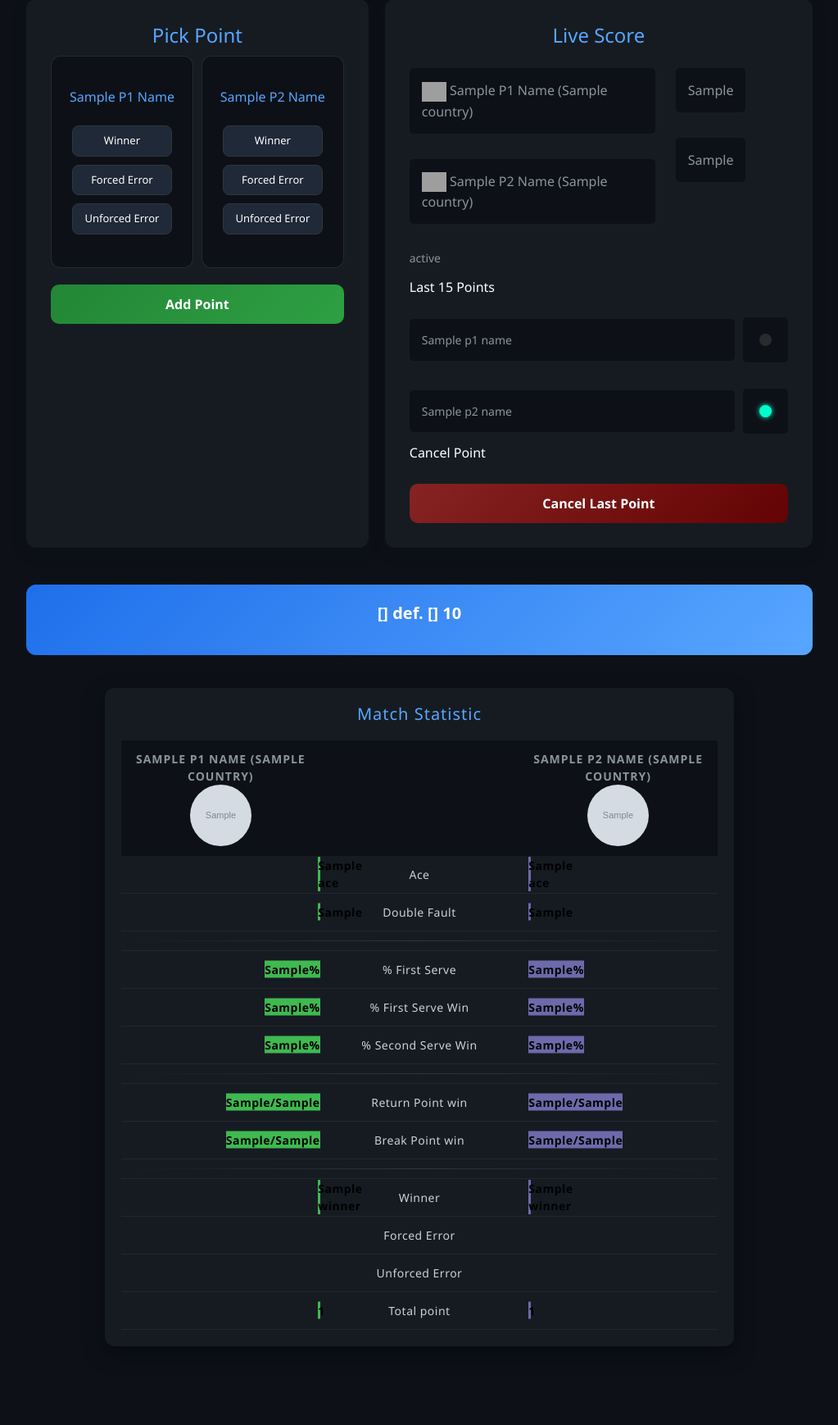
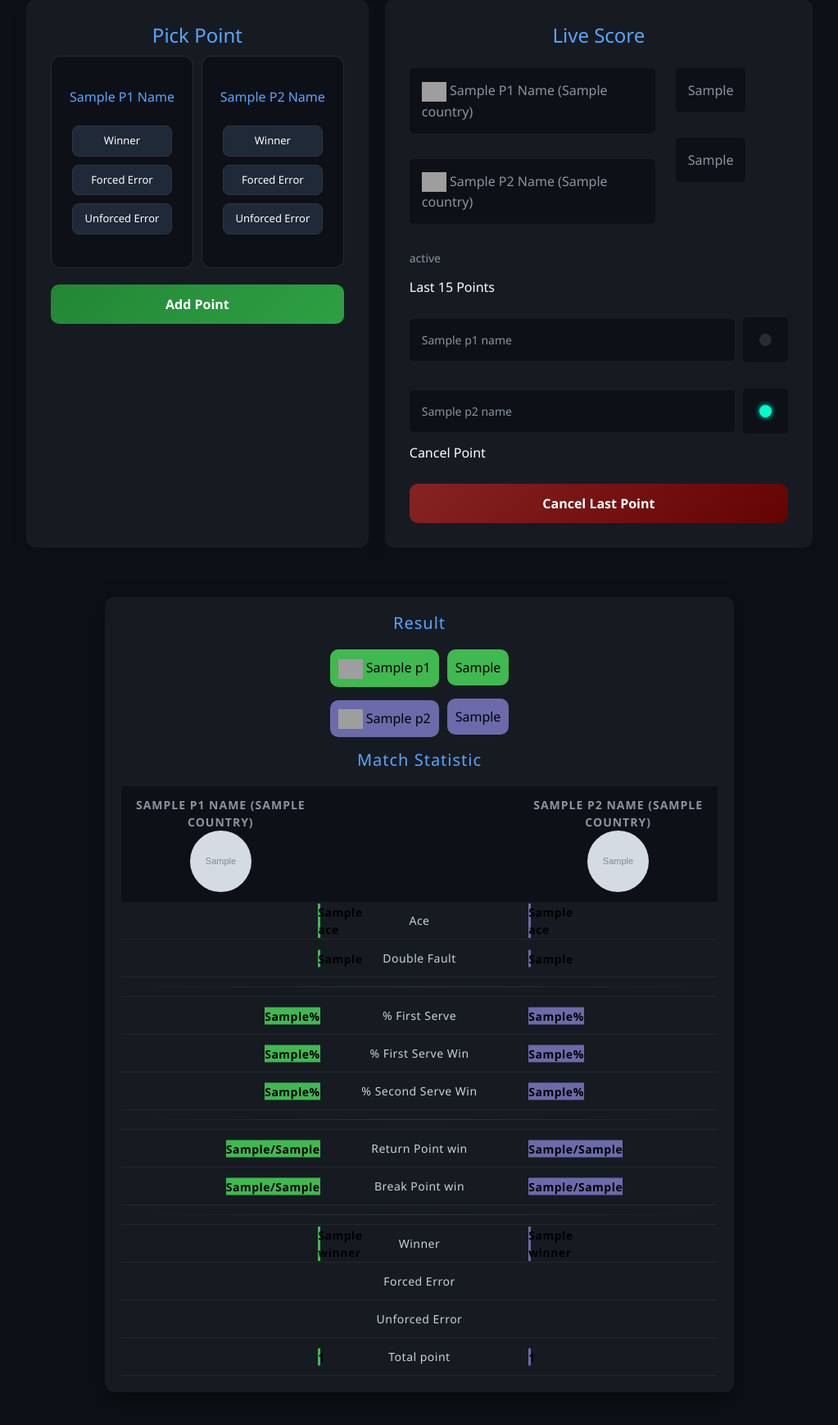
Before and after one commit to achmad-irfan/tennis-score-simulation-app, a Django app: template templates/index.html in a window 1280 px wide. Shown: the part 809-2547 px from the top of the page at 82% size, without its empty margins (128-1151 px from the left). Before the commit the page ends 2431 px from the top, so only its background shows below. Run offline with Django 5.2, Linux system fonts and the light colour scheme; the template is opened without the code that fills it: most values are stand-ins (such as "Sample title", 1, 10 or a date in 2020); grey boxes marked "Sample" are stand-in pictures; some libraries are stand-ins or nearby versions; grey boxes are pictures that could not be loaded.

Commit message:
pindah result ke atas tabel

```diff
--- a/TennisSkor/score.py
+++ b/TennisSkor/score.py
@@ -207,7 +207,7 @@ class ScoringSystem:
             self.check_tiebreak(match, player, opponent)
             return
 
-        if player.sets[match.current_set] >= 6 and (player.sets[match.current_set] - opponent.sets[match.current_set] >= 2):
+        if player.sets[match.current_set] >= 2 and (player.sets[match.current_set] - opponent.sets[match.current_set] >= 1):
             match.current_set += 1
 
             player.point = 0
--- a/TennisSkor/views.py
+++ b/TennisSkor/views.py
@@ -70,5 +70,4 @@ def Skor(request):
             context[f"{attr}{y}_p1"] = new_value["p1"][attr][i]
             context[f"{attr}{y}_p2"] = new_value["p2"][attr][i]
 
-    print(context['history'])
     return render(request, 'index.html', context)
--- a/static/css/styles.css
+++ b/static/css/styles.css
@@ -201,18 +201,27 @@ h2 {
    RESULT BOX
    ============================== */
 .result {
-  margin-top: 25px;
-  padding: 20px;
-  background: linear-gradient(135deg, #1f6feb, #58a6ff);
-  border-radius: 12px;
-  text-align: center;
-  grid-area: result;
+  display: flex;
+  flex-direction: row;
+  justify-content: center;
+  gap: 10px;
 }
 
-.result p {
-  font-size: 20px;
-  font-weight: bold;
-  color: white;
+.result_name p,
+.result .gameside p {
+  padding: 10px;
+  border-radius: 10px;
+  color: black;
+}
+
+.result_name p:first-child,
+.result .gameside p:first-child {
+  background-color: #3fb950;
+}
+
+.result_name p:last-child,
+.result .gameside p:last-child {
+  background-color: #6c6aaa;
 }
 
 /* ==============================
--- /dev/null
+++ b/templates/snippets/game.html
@@ -0,0 +1,19 @@
+<!-- Set 1 -->
+<div class="gameside">
+    <p class="game {% if set_winner.0 == "p1" %}winner{% endif %}">{{sets1_p1}}</p>
+    <p class="game {% if set_winner.0 == "p2" %}winner{% endif %}">{{sets1_p2}}</p>
+</div>
+<!-- Set 2 -->
+{% if current_set > 0 %}
+<div class="gameside">
+    <p class="game {% if set_winner.1 == "p1" %}winner{% endif %}">{{sets2_p1}}</p>
+    <p class="game {% if set_winner.1 == "p2" %}winner{% endif %}">{{sets2_p2}}</p>
+</div>
+{% endif %}
+<!-- Set 3 -->
+{% if current_set > 1 %}
+<div class="gameside">
+    <p class="game {% if set_winner.2 == "p1" %}winner{% endif %}">{{sets3_p1}}</p>
+    <p class="game {% if set_winner.2 == "p2" %}winner{% endif %}">{{sets3_p2}}</p>
+</div>
+{% endif %}
--- a/templates/snippets/score.html
+++ b/templates/snippets/score.html
@@ -6,30 +6,12 @@
     <h4 class="generalh4">Live Score</h4>
     <div class="livescore">
       <!-- Scoring -->
-      {% include 'snippets/score_player.html' %}
-      <!-- End of Scoring -->
-       {% if not finish %}
+      {% include 'snippets/score_player.html' %} {% if not finish %}
       <div class="setside">
         <p class="game">{{p1.set_win}}</p>
         <p class="game">{{p2.set_win}}</p>
       </div>
-      {% endif %}
-      <div class="gameside">
-        <p class="game {% if set_winner.0 == "p1" %}winner{% endif %}">{{sets1_p1}}</p>
-        <p class="game {% if set_winner.0 == "p2" %}winner{% endif %}">{{sets1_p2}}</p>
-      </div>
-      {% if current_set > 0 %}
-      <div class="gameside">
-        <p class="game {% if set_winner.1 == "p1" %}winner{% endif %}">{{sets2_p1}}</p>
-        <p class="game {% if set_winner.1 == "p2" %}winner{% endif %}">{{sets2_p2}}</p>
-      </div>
-      {% endif %} {% if current_set > 1 %}
-      <div class="gameside">
-        <p class="game {% if set_winner.2 == "p1" %}winner{% endif %}">{{sets3_p1}}</p>
-        <p class="game {% if set_winner.2 == "p2" %}winner{% endif %}">{{sets3_p2}}</p>
-      </div>
-      {% endif %}
-      {% if not is_tiebreak and not finish %}
+      {% endif %} {% include 'snippets/game.html' %} {% if not is_tiebreak and not finish %}
       <div class="pointside">
         <p class="points">{{p1.point}}</p>
         <p class="points">{{p2.point}}</p>
@@ -68,18 +50,11 @@
       <h6>Cancel Point</h6>
       <form method="post" id="cancelForm">
         {% csrf_token %}
-     <input type="hidden" name="cancel_point" value="1">
-    <button id="cancel_point" type="button"
-          onclick="confirm_cancel()"
-    >Cancel Last Point</button>
+        <input type="hidden" name="cancel_point" value="1" />
+        <button id="cancel_point" type="button" onclick="confirm_cancel()">Cancel Last Point</button>
       </form>
     </div>
   </div>
-  {% if finish %}
-  <div class="result">
-    <p>{{match_winner|title}} def. {{match_loser|title}} {{score}}</p>
-  </div>
-  {% endif %}
 </div>
 
 <script src="https://cdn.jsdelivr.net/npm/sweetalert2@11"></script>
--- a/templates/snippets/statistic.html
+++ b/templates/snippets/statistic.html
@@ -1,128 +1,22 @@
 <div class="statistic general">
-  <h3>Match Statistic</h3>
-  <table>
-    <thead>
-      <tr>
-        <th>
-          {{ p1_name }} ({{p1_profile.country}}) <br />
-          <img src="{{p1_profile.photo}}" alt="" />
-        </th>
-        <th></th>
-        <th>
-          {{ p2_name }} ({{p2_profile.country}}) <br />
-          <img src="{{p2_profile.photo}}" alt="" />
-        </th>
-      </tr>
-    </thead>
-    <tbody>
-      <tr>
-        <td>
-          <div class="containerp1" style="width: {{totals.total_ace_pct1}}%;">{{p1.ace}}</div>
-        </td>
-        <td>Ace</td>
-        <td>
-          <div class="containerp2" style="width: {{totals.total_ace_pct2}}%;">{{p2.ace}}</div>
-        </td>
-      </tr>
-      <tr>
-        <td>
-          <div class="containerp1" style="width: {{totals.total_double_fault_pct1}}%;">{{p1.double_fault}}</div>
-        </td>
-        <td>Double Fault</td>
-        <td>
-          <div class="containerp2" style="width: {{totals.total_double_fault_pct2}}%;">{{p2.double_fault}}</div>
-        </td>
-      </tr>
-      <tr class="type">
-        <td colspan="3"></td>
-      </tr>
-      <tr>
-        <td>
-          <div class="containerp1" style="width: {{p1.first_serve_pct}}%;">{{p1.first_serve_pct}}%</div>
-        </td>
-        <td>% First Serve</td>
-        <td>
-          <div class="containerp2" style="width: {{p2.first_serve_pct}}%;">{{p2.first_serve_pct}}%</div>
-        </td>
-      </tr>
-      <tr>
-        <td>
-          <div class="containerp1" style="width: {{p1.first_serve_win_pct}}%;">{{p1.first_serve_win_pct}}%</div>
-        </td>
-        <td>% First Serve Win</td>
-        <td>
-          <div class="containerp2" style="width: {{p2.first_serve_win_pct}}%;">{{p2.first_serve_win_pct}}%</div>
-        </td>
-      </tr>
-      <tr>
-        <td>
-          <div class="containerp1" style="width: {{p1.second_serve_win_pct}}%;">{{p1.second_serve_win_pct}}%</div>
-        </td>
-        <td>% Second Serve Win</td>
-        <td>
-          <div class="containerp2" style="width: {{p2.second_serve_win_pct}}%;">{{p2.second_serve_win_pct}}%</div>
-        </td>
-      </tr>
-      <tr class="type">
-        <td colspan="3"></td>
-      </tr>
-      <tr>
-        <td>
-          <div class="containerp1" style="width: {{p1.return_point_pct}}%;">{{p1.return_point_win}}/{{p1.return_point}}</div>
-        </td>
-        <td>Return Point win</td>
-        <td>
-          <div class="containerp2" style="width: {{p2.return_point_pct}}%;">{{p2.return_point_win}}/{{p2.return_point}}</div>
-        </td>
-      </tr>
-      <tr>
-        <td>
-          <div class="containerp1" style="width: {{p1.break_point_win_pct}}%;">{{p1.break_point_win}}/{{p1.break_point}}</div>
-        </td>
-        <td>Break Point win</td>
-        <td>
-          <div class="containerp2" style="width: {{p2.break_point_win_pct}}%;">{{p2.break_point_win}}/{{p2.break_point}}</div>
-        </td>
-      </tr>
-      <tr class="type">
-        <td colspan="3"></td>
-      </tr>
-      <tr>
-        <td>
-          <div class="containerp1" style="width: {{totals.total_winner_pct1}}%;">{{p1.winner}}</div>
-        </td>
-        <td>Winner</td>
-        <td>
-          <div class="containerp2" style="width: {{totals.total_winner_pct2}}%;">{{p2.winner}}</div>
-        </td>
-      </tr>
-      <tr>
-        <td>
-          <div class="containerp1" style="width: {{totals.total_forced_error_pct1}}%;">{{p1.forced_error}}</div>
-        </td>
-        <td>Forced Error</td>
-        <td>
-          <div class="containerp2" style="width: {{totals.total_forced_error_pct2}}%;">{{p2.forced_error}}</div>
-        </td>
-      </tr>
-      <tr>
-        <td>
-          <div class="containerp1" style="width: {{totals.total_unforced_error_pct1}}%;">{{p1.unforced_error}}</div>
-        </td>
-        <td>Unforced Error</td>
-        <td>
-          <div class="containerp2" style="width: {{totals.total_unforced_error_pct2}}%;">{{p2.unforced_error}}</div>
-        </td>
-      </tr>
-      <tr>
-        <td>
-          <div class="containerp1" style="width: {{totals.total_total_point_pct1}}%;">{{p1.total_point}}</div>
-        </td>
-        <td>Total point</td>
-        <td>
-          <div class="containerp2" style="width: {{totals.total_total_point_pct2}}%;">{{p2.total_point}}</div>
-        </td>
-      </tr>
-    </tbody>
-  </table>
+  <!-- Result -->
+  {% if finish %}
+  <h3>Result</h3>
+  <div class="result">
+    <div class="result_name">
+      <p>
+        <span class="flag"> <img width="30" height="24" src="{{p1_profile.flag}}" alt="tennis-ball" /> </span>{{p1.name}} {% if match_winner == p1.name %} ✔ {% endif %}
+      </p>
+      <p>
+        <span class="flag"> <img width="30" height="24" src="{{p2_profile.flag}}" alt="tennis-ball" /> </span>{{p2.name}} {% if match_winner == p2.name %} ✔ {% endif %}
+      </p>
+    </div>
+    {% include 'snippets/game.html' %}
+  </div>
+  {% endif %}
+  <!-- End of Result -->
+
+  <!-- Table -->
+  {% include 'snippets/table.html' %}
+  <!-- End of Table -->
 </div>
--- /dev/null
+++ b/templates/snippets/table.html
@@ -0,0 +1,126 @@
+<h3>Match Statistic</h3>
+<table>
+  <thead>
+    <tr>
+      <th>
+        {{ p1_name }} ({{p1_profile.country}}) <br />
+        <img src="{{p1_profile.photo}}" alt="" />
+      </th>
+      <th></th>
+      <th>
+        {{ p2_name }} ({{p2_profile.country}}) <br />
+        <img src="{{p2_profile.photo}}" alt="" />
+      </th>
+    </tr>
+  </thead>
+  <tbody>
+    <tr>
+      <td>
+        <div class="containerp1" style="width: {{totals.total_ace_pct1}}%;">{{p1.ace}}</div>
+      </td>
+      <td>Ace</td>
+      <td>
+        <div class="containerp2" style="width: {{totals.total_ace_pct2}}%;">{{p2.ace}}</div>
+      </td>
+    </tr>
+    <tr>
+      <td>
+        <div class="containerp1" style="width: {{totals.total_double_fault_pct1}}%;">{{p1.double_fault}}</div>
+      </td>
+      <td>Double Fault</td>
+      <td>
+        <div class="containerp2" style="width: {{totals.total_double_fault_pct2}}%;">{{p2.double_fault}}</div>
+      </td>
+    </tr>
+    <tr class="type">
+      <td colspan="3"></td>
+    </tr>
+    <tr>
+      <td>
+        <div class="containerp1" style="width: {{p1.first_serve_pct}}%;">{{p1.first_serve_pct}}%</div>
+      </td>
+      <td>% First Serve</td>
+      <td>
+        <div class="containerp2" style="width: {{p2.first_serve_pct}}%;">{{p2.first_serve_pct}}%</div>
+      </td>
+    </tr>
+    <tr>
+      <td>
+        <div class="containerp1" style="width: {{p1.first_serve_win_pct}}%;">{{p1.first_serve_win_pct}}%</div>
+      </td>
+      <td>% First Serve Win</td>
+      <td>
+        <div class="containerp2" style="width: {{p2.first_serve_win_pct}}%;">{{p2.first_serve_win_pct}}%</div>
+      </td>
+    </tr>
+    <tr>
+      <td>
+        <div class="containerp1" style="width: {{p1.second_serve_win_pct}}%;">{{p1.second_serve_win_pct}}%</div>
+      </td>
+      <td>% Second Serve Win</td>
+      <td>
+        <div class="containerp2" style="width: {{p2.second_serve_win_pct}}%;">{{p2.second_serve_win_pct}}%</div>
+      </td>
+    </tr>
+    <tr class="type">
+      <td colspan="3"></td>
+    </tr>
+    <tr>
+      <td>
+        <div class="containerp1" style="width: {{p1.return_point_pct}}%;">{{p1.return_point_win}}/{{p1.return_point}}</div>
+      </td>
+      <td>Return Point win</td>
+      <td>
+        <div class="containerp2" style="width: {{p2.return_point_pct}}%;">{{p2.return_point_win}}/{{p2.return_point}}</div>
+      </td>
+    </tr>
+    <tr>
+      <td>
+        <div class="containerp1" style="width: {{p1.break_point_win_pct}}%;">{{p1.break_point_win}}/{{p1.break_point}}</div>
+      </td>
+      <td>Break Point win</td>
+      <td>
+        <div class="containerp2" style="width: {{p2.break_point_win_pct}}%;">{{p2.break_point_win}}/{{p2.break_point}}</div>
+      </td>
+    </tr>
+    <tr class="type">
+      <td colspan="3"></td>
+    </tr>
+    <tr>
+      <td>
+        <div class="containerp1" style="width: {{totals.total_winner_pct1}}%;">{{p1.winner}}</div>
+      </td>
+      <td>Winner</td>
+      <td>
+        <div class="containerp2" style="width: {{totals.total_winner_pct2}}%;">{{p2.winner}}</div>
+      </td>
+    </tr>
+    <tr>
+      <td>
+        <div class="containerp1" style="width: {{totals.total_forced_error_pct1}}%;">{{p1.forced_error}}</div>
+      </td>
+      <td>Forced Error</td>
+      <td>
+        <div class="containerp2" style="width: {{totals.total_forced_error_pct2}}%;">{{p2.forced_error}}</div>
+      </td>
+    </tr>
+    <tr>
+      <td>
+        <div class="containerp1" style="width: {{totals.total_unforced_error_pct1}}%;">{{p1.unforced_error}}</div>
+      </td>
+      <td>Unforced Error</td>
+      <td>
+        <div class="containerp2" style="width: {{totals.total_unforced_error_pct2}}%;">{{p2.unforced_error}}</div>
+      </td>
+    </tr>
+    <tr>
+      <td>
+        <div class="containerp1" style="width: {{totals.total_total_point_pct1}}%;">{{p1.total_point}}</div>
+      </td>
+      <td>Total point</td>
+      <td>
+        <div class="containerp2" style="width: {{totals.total_total_point_pct2}}%;">{{p2.total_point}}</div>
+      </td>
+    </tr>
+  </tbody>
+</table>
```
Lines whose indentation alone changed are shown as unchanged.
